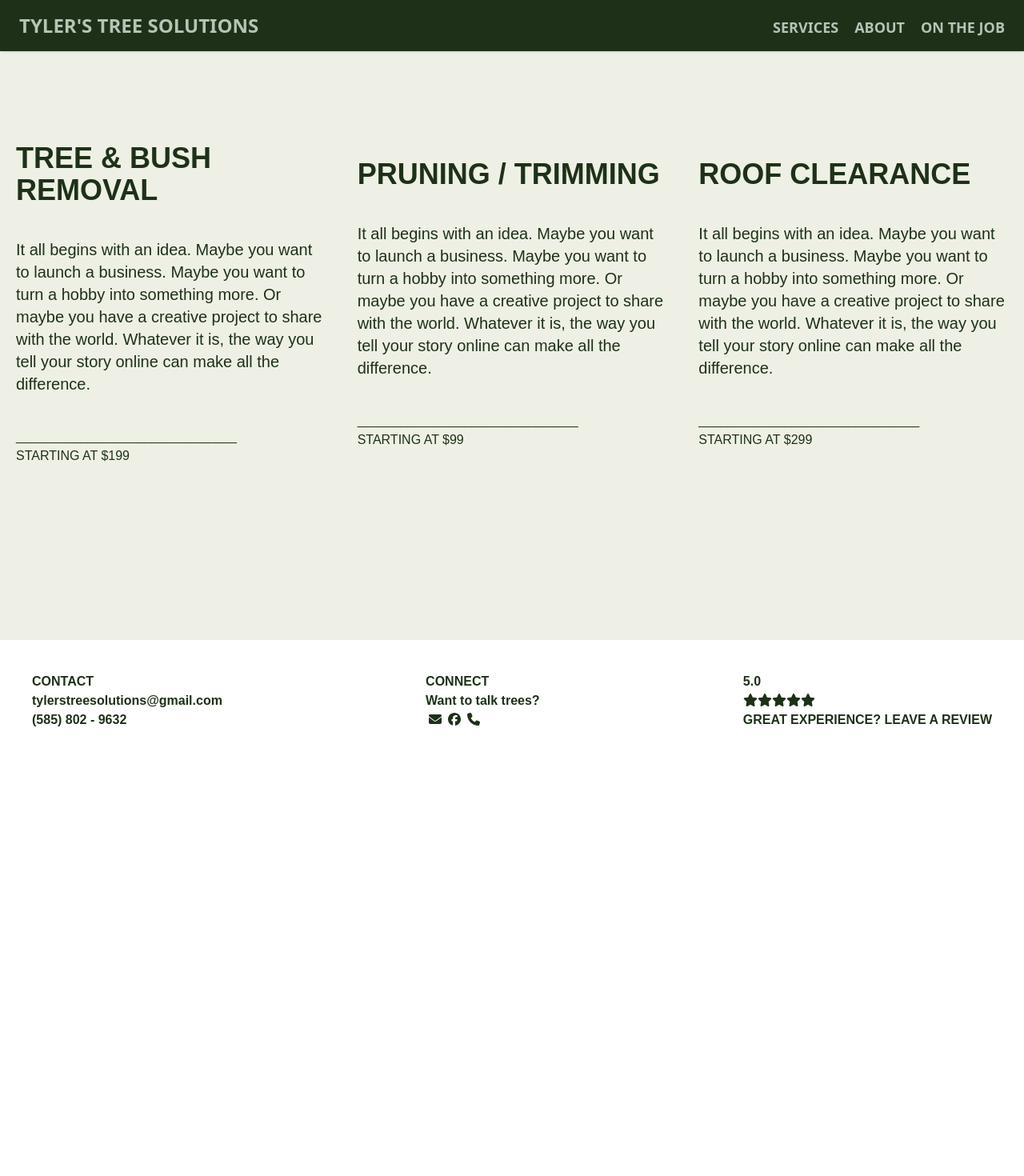
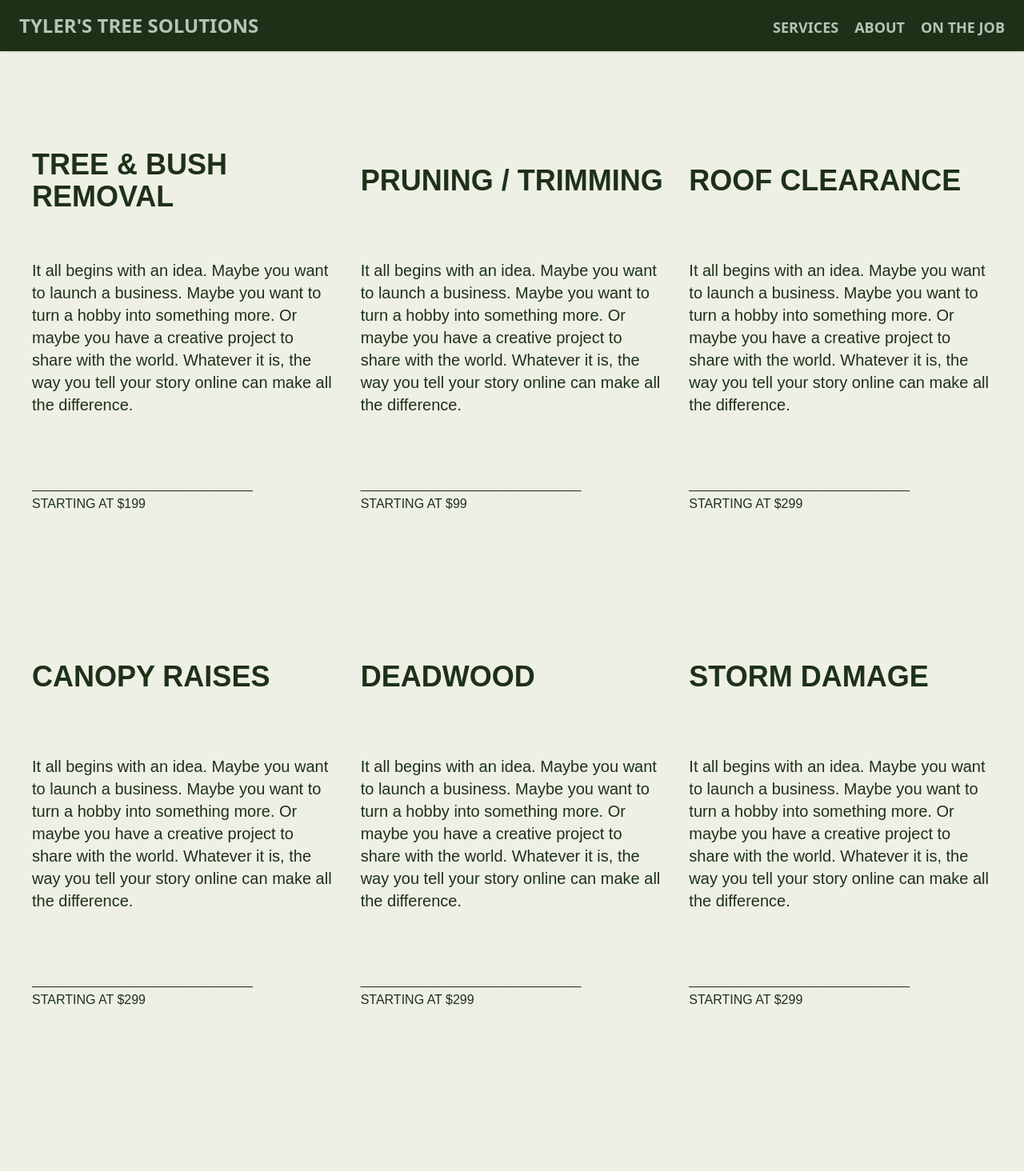
Before and after one commit to gmcclarin/tyler, a React (Create React App) app: page /services in a window 1280 px wide. Shown: the top 1470 px of the page at 80% size. Before the commit the page ends 952 px from the top, so only its background shows below. Built offline with nearby package versions, Linux system fonts and the light colour scheme; no server answers.

Commit message:
services page converted to grid for a uniform grid regardless of text length

```diff
--- a/src/pages/ServicesPage.js
+++ b/src/pages/ServicesPage.js
@@ -10,26 +10,50 @@ const ServicesPage = () => {
             <MobileNav />
             <Nav />
 
-            <div className=" sm:flex min-w-screen min-h-screen items-center justify-between bg-base text-darker">
+            <div className="py-24 sm:py-32 p-10 grid grid-cols-3 gap-8  bg-base text-darker">
 
-                <div className="w-full sm:w-1/3 p-12 sm:p-5">
-                    <div className="text-4xl mb-10 font-bold">TREE & BUSH REMOVAL</div>
+                <div className="grid grid-rows-3 items-center">
+                    <div className="text-4xl font-bold">TREE & BUSH REMOVAL</div>
                     <div className="text-xl">It all begins with an idea. Maybe you want to launch a business. Maybe you want to turn a hobby into something more. Or maybe you have a creative project to share with the world. Whatever it is, the way you tell your story online can make all the difference.</div>
                     <div className="my-10">
                     <p>_______________________________</p>
                     STARTING AT $199</div>
                 </div>
 
-                <div className="w-full sm:w-1/3 p-12 sm:p-5">
-                    <div className="text-4xl mb-10 font-bold">PRUNING / TRIMMING</div>
+                <div className="grid grid-rows-3 items-center">
+                    <div className="text-4xl font-bold">PRUNING / TRIMMING</div>
                     <div className="text-xl">It all begins with an idea. Maybe you want to launch a business. Maybe you want to turn a hobby into something more. Or maybe you have a creative project to share with the world. Whatever it is, the way you tell your story online can make all the difference.</div>
                     <div className="my-10">
                         <p>_______________________________</p>
                         STARTING AT $99</div>
                 </div>
 
-                <div className="w-full sm:w-1/3 p-12 sm:p-5">
-                    <div className="text-4xl mb-10 font-bold">ROOF CLEARANCE</div>
+                <div className="grid grid-rows-3 items-center">
+                    <div className="text-4xl font-bold">ROOF CLEARANCE</div>
+                    <div className="text-xl">It all begins with an idea. Maybe you want to launch a business. Maybe you want to turn a hobby into something more. Or maybe you have a creative project to share with the world. Whatever it is, the way you tell your story online can make all the difference.</div>
+                    <div className="my-10">
+                    <p>_______________________________</p>
+                    STARTING AT $299</div>
+                </div>
+
+                <div className="grid grid-rows-3 items-center">
+                    <div className="text-4xl font-bold">CANOPY RAISES</div>
+                    <div className="text-xl">It all begins with an idea. Maybe you want to launch a business. Maybe you want to turn a hobby into something more. Or maybe you have a creative project to share with the world. Whatever it is, the way you tell your story online can make all the difference.</div>
+                    <div className="my-10">
+                    <p>_______________________________</p>
+                    STARTING AT $299</div>
+                </div>
+
+                <div className="grid grid-rows-3 items-center">
+                    <div className="text-4xl font-bold">DEADWOOD</div>
+                    <div className="text-xl">It all begins with an idea. Maybe you want to launch a business. Maybe you want to turn a hobby into something more. Or maybe you have a creative project to share with the world. Whatever it is, the way you tell your story online can make all the difference.</div>
+                    <div className="my-10">
+                    <p>_______________________________</p>
+                    STARTING AT $299</div>
+                </div>
+
+                <div className="grid grid-rows-3 items-center">
+                    <div className="text-4xl font-bold">STORM DAMAGE</div>
                     <div className="text-xl">It all begins with an idea. Maybe you want to launch a business. Maybe you want to turn a hobby into something more. Or maybe you have a creative project to share with the world. Whatever it is, the way you tell your story online can make all the difference.</div>
                     <div className="my-10">
                     <p>_______________________________</p>
```
